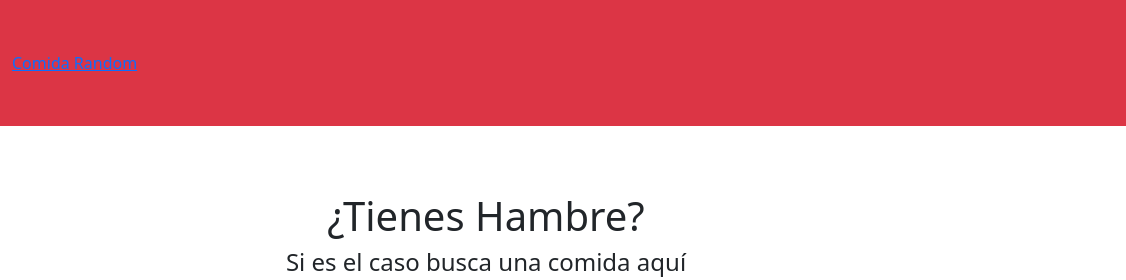
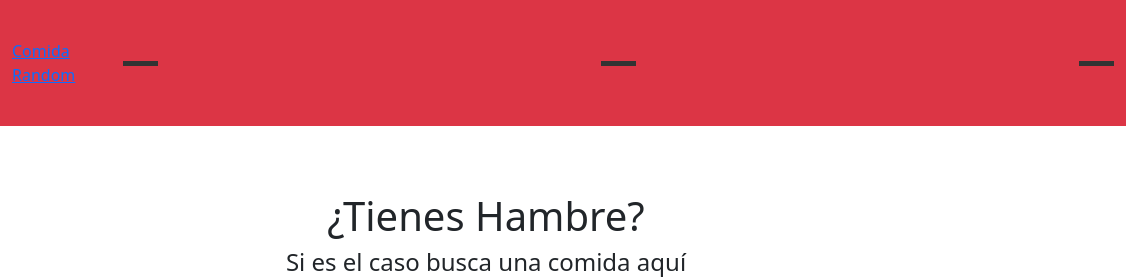
Before and after one commit to EquipoTresMAY/ProyectoFinal, a website built with webpack: page src/index.html in a window 1280 px wide. Shown: the top 280 px of the page, 154-1280 px from the left. Built offline with nearby package versions, Linux system fonts and the light colour scheme.

```diff
--- a/src/index.html
+++ b/src/index.html
@@ -8,8 +8,30 @@
     <link rel="stylesheet" href="css/bootstrap.css">
     <link rel="stylesheet" href="https://cdnjs.cloudflare.com/ajax/libs/font-awesome/4.7.0/css/font-awesome.min.css">
     <title>Pagina</title>
+    <style>
+    .container {
+        display: inline-block;
+        cursor: pointer;
+      }
 
+      .bar1, .bar2, .bar3 {
+        width: 35px;
+        height: 5px;
+        background-color: #333;
+        margin: 6px 0;
+        transition: 0.4s;
+      }
 
+      .change .bar1 {
+        transform: translate(0, 11px) rotate(-45deg);
+      }
+
+      .change .bar2 {opacity: 0;}
+
+      .change .bar3 {
+        transform: translate(0, -11px) rotate(45deg);
+      }
+    </style>
 
 </head>
 <style>
@@ -55,6 +77,19 @@
                 <!--Menu de navegacion-->
             </a>
             <a href="">Comida Random</a>
+            <!--Menú-->
+            <p></p>
+<div class="container" onclick="myFunction(this)">
+  <div class="bar1"></div>
+  <div class="bar2"></div>
+  <div class="bar3"></div>
+</div>
+
+<script>
+function myFunction(x) {
+  x.classList.toggle("change");
+}
+</script>
         </header>
 
 
```
